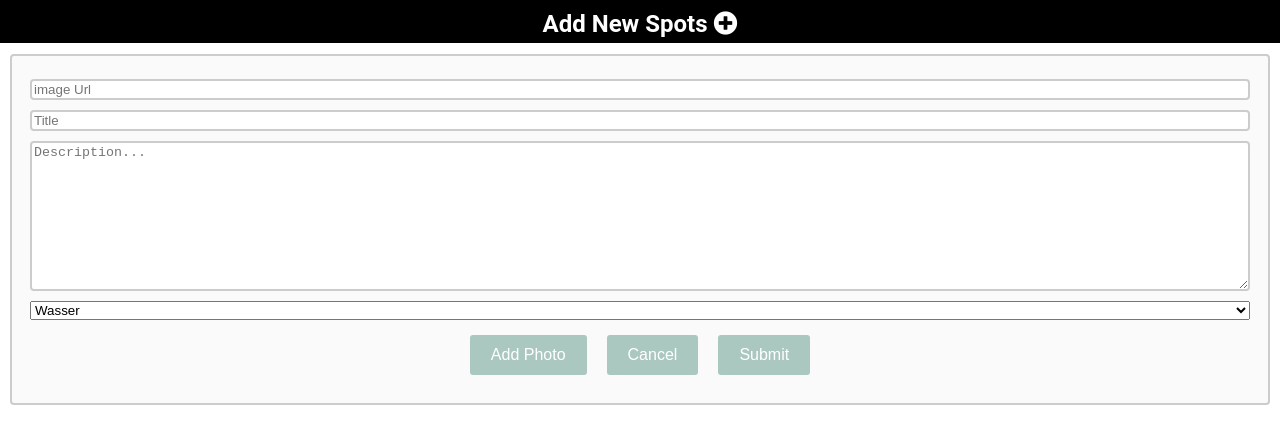
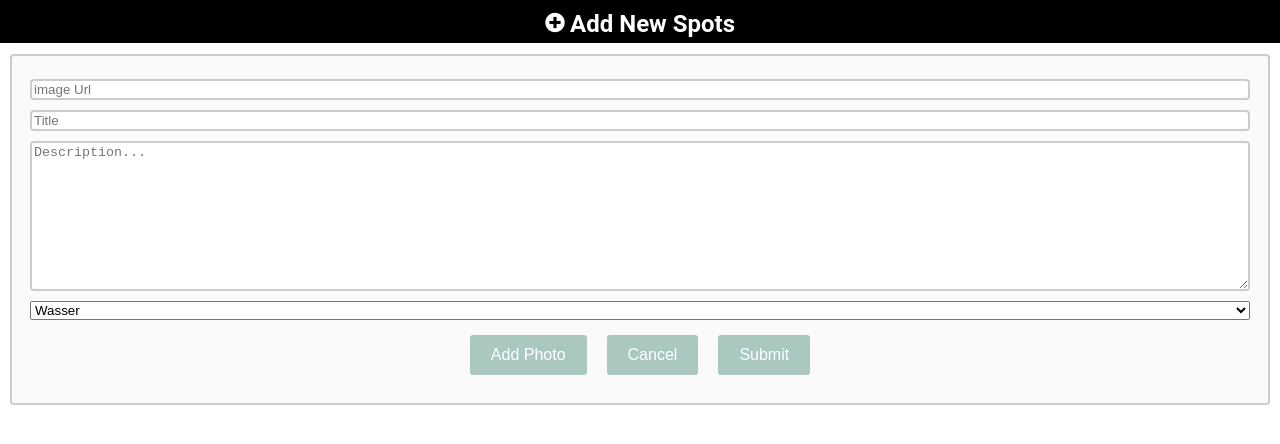
Before and after one commit to landoschmuck/Secret-Spots, a React (Create React App) app: page /add-spots in a window 1280 px wide. Shown: the top 444 px of the page. Built offline with nearby package versions, Linux system fonts and the light colour scheme; no server answers; what react-google-maps would draw is missing.

Commit message:
Headder logo fix

```diff
--- a/src/components/Card.js
+++ b/src/components/Card.js
@@ -2,6 +2,7 @@ import React from "react";
 import styled from "styled-components";
 import PropTypes from "prop-types";
 import Headline from "./Headline";
+import RenderMap from "../pages/Map";
 
 const Bookmark = styled.div`
   position: absolute;
@@ -51,7 +52,7 @@ const MapContainer = styled.div`
   overflow: auto;
   border: solid 1px black;
   margin-top: 5px;
-  height: 150px;
+  height: 300px;
 `;
 
 const Text = styled.p``;
@@ -60,7 +61,7 @@ const Img = styled.img`
   height: auto;
 `;
 
-const MapImg = styled.img`
+const MapArea = styled.div`
   max-width: 100%;
   height: auto;
 `;
@@ -105,7 +106,7 @@ function Card({
         <StyledTags>{tags}</StyledTags>
       </TagContainer>
       <MapContainer>
-        <MapImg src={mapImg} />
+        <RenderMap />
       </MapContainer>
     </StyledCard>
   );
--- a/src/components/Header.js
+++ b/src/components/Header.js
@@ -16,6 +16,13 @@ const StyledHeader = styled.div`
   border-bottom: solid 1px white;
 `;
 
+const StyledLogo = styled.span`
+  color: white;
+  font-size: 20px;
+  padding-right: 5px;
+  margin-top: 4px;
+`;
+
 const StyledHeadline = styled(Headline)`
   color: white;
 `;
@@ -23,9 +30,10 @@ const StyledHeadline = styled(Headline)`
 function Header({ title, icon, ...props }) {
   return (
     <StyledHeader {...props}>
-      <StyledHeadline size="L">
-        {title} <i className={`fas ${icon}`} />
-      </StyledHeadline>
+      <StyledLogo>
+        <i className={`fas ${icon}`} />
+      </StyledLogo>
+      <StyledHeadline size="L">{title} </StyledHeadline>
     </StyledHeader>
   );
 }
--- a/src/pages/Map.js
+++ b/src/pages/Map.js
@@ -24,7 +24,6 @@ function Map() {
       window.removeEventListener("keydown", listener);
     };
   }, []);
-
   return (
     <GoogleMap
       defaultZoom={10}
@@ -35,19 +34,12 @@ function Map() {
         <Marker
           key={park.properties.PARK_ID}
           position={{
-            lat: 53.57532,
-            lng: 10.01534
+            lat: park.geometry.coordinates[1],
+            lng: park.geometry.coordinates[0]
           }}
-          //   lat: park.geometry.coordinates[1],
-          //   lng: park.geometry.coordinates[0]
-          // }}
-          // onClick={() => {
-          //   setSelectedPark(park);
-          // }}
-          // icon={{
-          //   url: `/skateboarding.svg`,
-          //   scaledSize: new window.google.maps.Size(25, 25)
-          // }}
+          onClick={() => {
+            setSelectedPark(park);
+          }}
         />
       ))}
 
@@ -73,7 +65,7 @@ function Map() {
 
 const MapWrapped = withScriptjs(withGoogleMap(Map));
 
-function RenderMap() {
+function RenderMap({ lats, lngs }) {
   return (
     <div style={{ width: "100vw", height: "100vh" }}>
       <MapWrapped
--- a/src/pages/SecretSpots.js
+++ b/src/pages/SecretSpots.js
@@ -48,7 +48,7 @@ function SecretSpots({
 
   return (
     <>
-      <Header title="My Secret Spots" icon="fa-list-ul" />
+      <Header icon="fa-list-ul" title="My Secret Spots" />
       <BookmarkButton
         icon="fa-star"
         active={showBookmarked}
```
